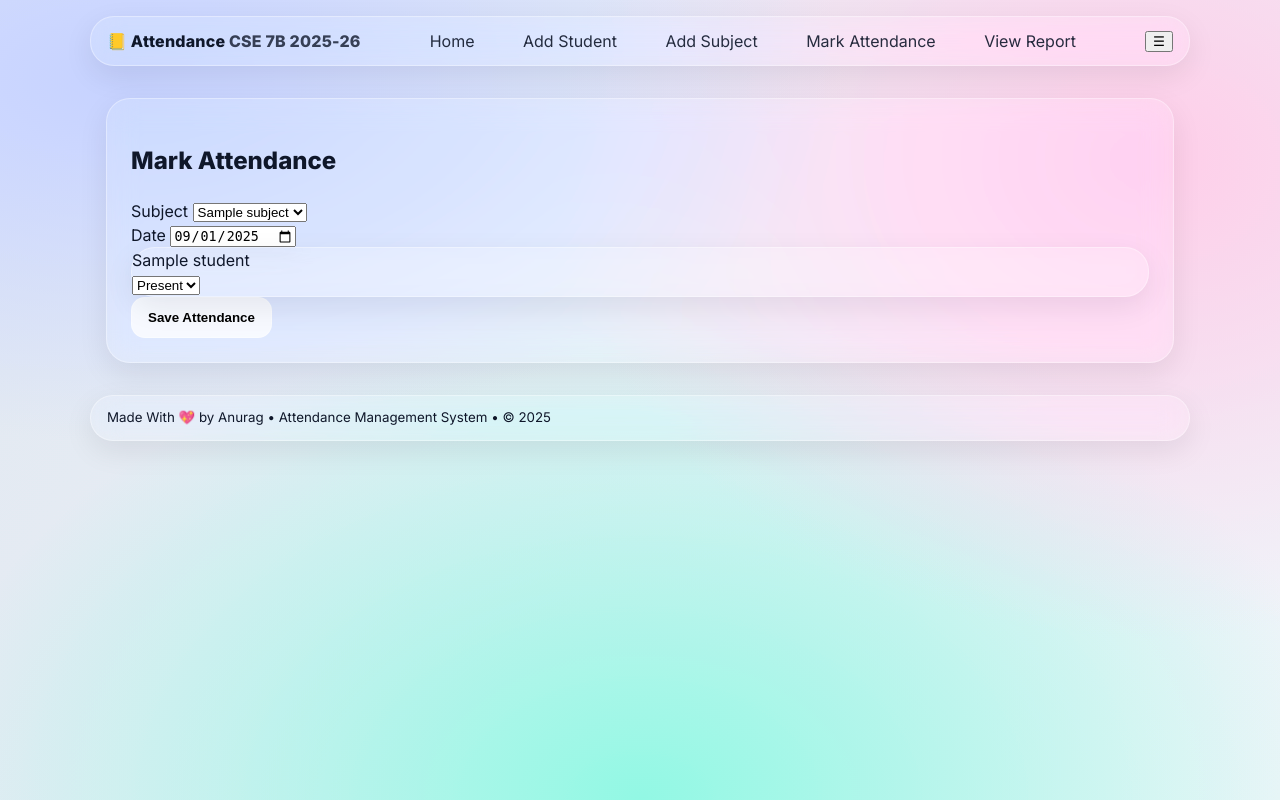
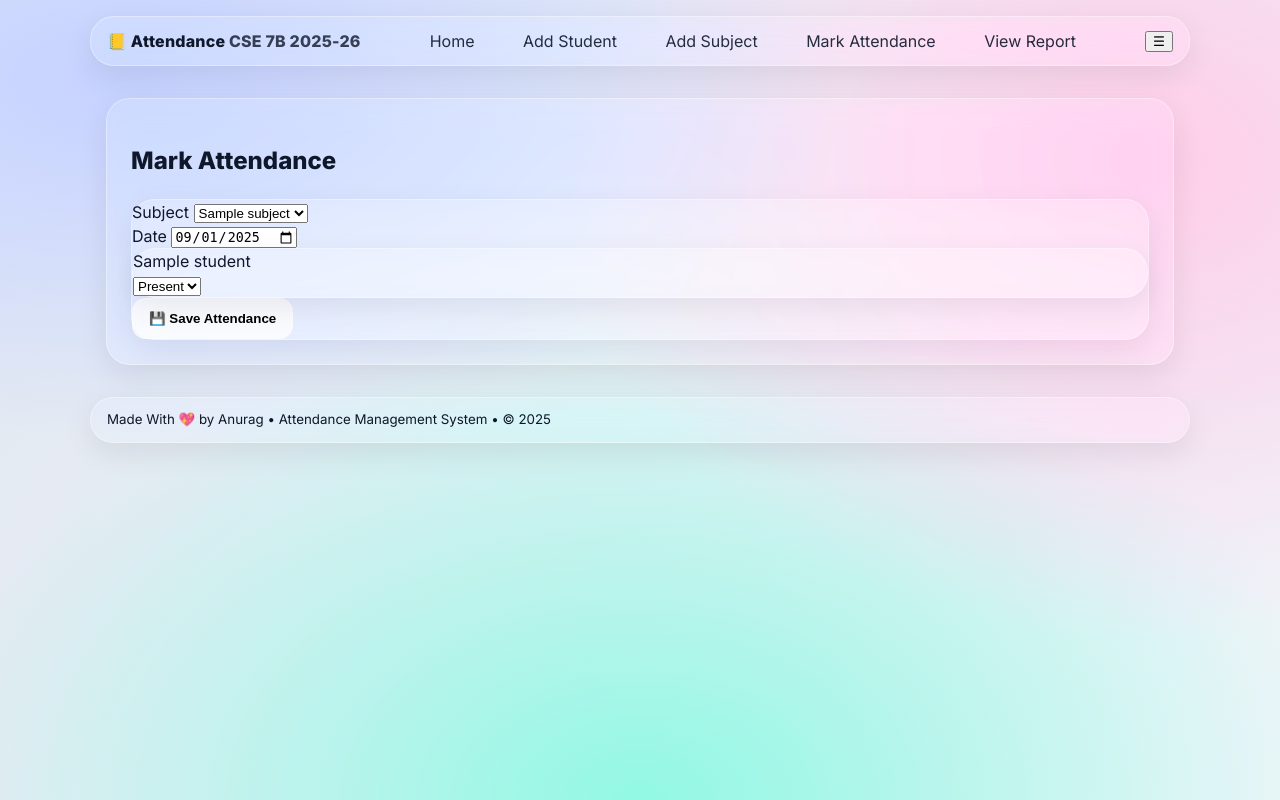
Before and after one commit to Anurag-M1/Personal-Attendence-System, a Flask app: page /mark_attendance in a window 1280 px wide. Run offline with Flask 3, Linux system fonts and the light colour scheme; a database or web service that is not in the repository returns one stand-in record (values such as "Sample title"); some libraries are stand-ins or nearby versions.

Commit message:
Update mark_attendance.html

```diff
--- a/templates/mark_attendance.html
+++ b/templates/mark_attendance.html
@@ -1,8 +1,10 @@
+{% extends "base.html" %}
 
-{% extends "base.html" %}
 {% block content %}
   <h2 class="title">Mark Attendance</h2>
-  <form method="post" class="form">
+
+  <form method="post" class="form glass">
+    <!-- Subject & Date Row -->
     <div class="row">
       <div class="col">
         <label class="label">Subject</label>
@@ -17,6 +19,8 @@
         <input class="input" type="date" name="date" value="{{ today }}">
       </div>
     </div>
+
+    <!-- Student List -->
     <div class="list">
       {% for student in students %}
         <div class="list-item glass">
@@ -30,6 +34,8 @@
         </div>
       {% endfor %}
     </div>
-    <button class="btn" type="submit">Save Attendance</button>
+
+    <!-- Submit Button -->
+    <button class="btn" type="submit">💾 Save Attendance</button>
   </form>
 {% endblock %}
```
